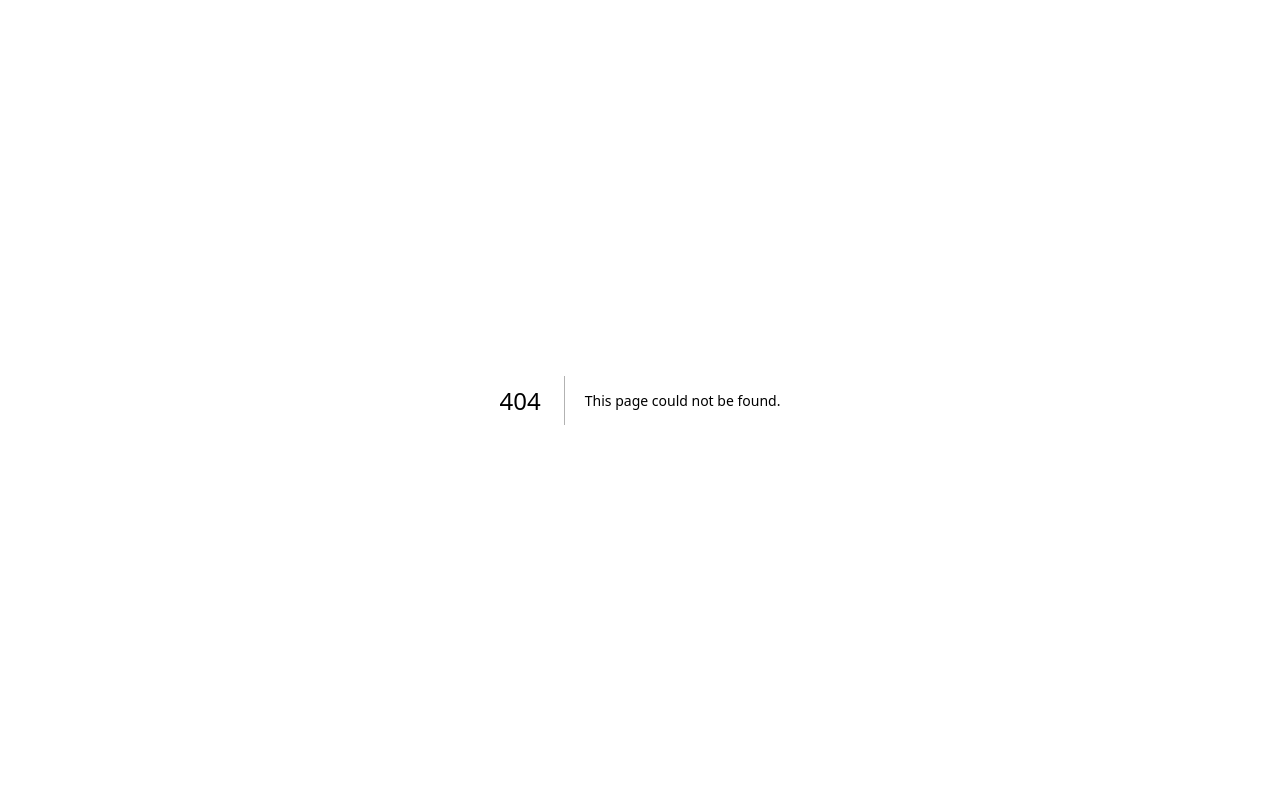
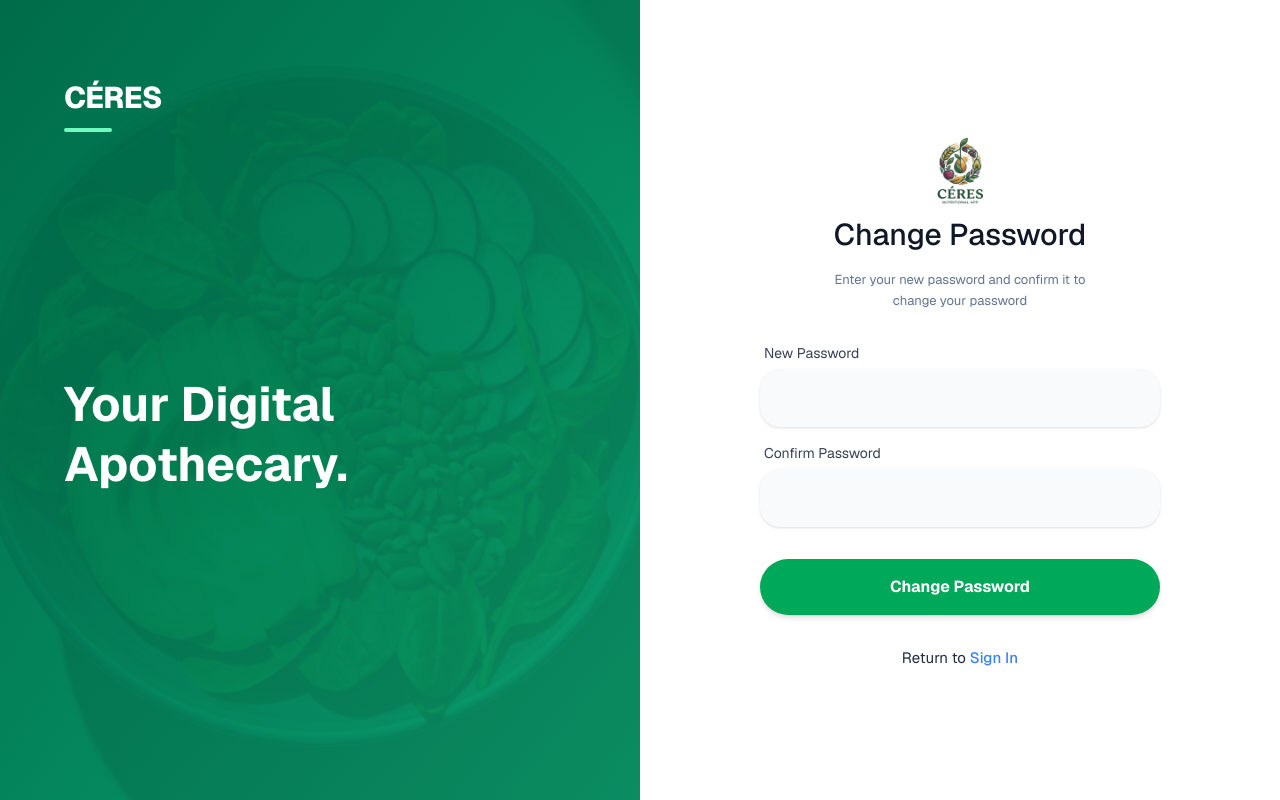
Before and after one commit to abbass19-dev/techtalks-ceres, a Next.js app: page /change-password in a window 1280 px wide. Before the commit this address had no page. Built offline with nearby package versions, Linux system fonts and the light colour scheme.

Commit message:
change password page implementation

```diff
--- /dev/null
+++ b/app/change-password/page.tsx
@@ -0,0 +1,94 @@
+"use client";
+import Link from "next/link";
+import Image from "next/image";
+import Leftside from "../components/leftside";
+import { useState } from "react";
+
+export default function ChangePasswordPage() {
+  const [password, setPassword] = useState("");
+  const [confirmPassword, setConfirmPassword] = useState("");
+  const [error, setError] = useState("");
+  const handleSubmit = (e: React.FormEvent<HTMLFormElement>) => {
+    e.preventDefault();
+    if (password !== confirmPassword) {
+      setError("Please make sure both passwords match.");
+      return;
+    }
+    console.log(password);
+  };
+  return (
+    <div className="min-h-screen w-full flex bg-white font-sans">
+      <Leftside />
+      <div className="w-full lg:w-1/2 flex items-center justify-center p-6 sm:p-12">
+        <div className="w-full max-w-[400px] flex flex-col items-center">
+          <Image src="/assets/logo.png" alt="Logo" width={150} height={150} />
+
+          <div className="text-center mb-8 w-full">
+            <h1 className="text-[30px] font-medium text-gray-900 mb-3">
+              Change Password
+            </h1>
+            <p className="text-[13px] text-slate-500 max-w-[280px] mx-auto leading-relaxed">
+              Enter your new password and confirm it to change your password
+            </p>
+          </div>
+
+          <form className="w-full space-y-4" onSubmit={handleSubmit}>
+            <div className="flex flex-col space-y-1.5 w-full">
+              <label htmlFor="password" className="text-sm text-gray-700 ml-1">
+                New Password
+              </label>
+              <input
+                id="password"
+                type="password"
+                required
+                className="w-full px-5 py-4 bg-gray-50 border border-transparent rounded-[20px] focus:outline-none focus:ring-2 focus:ring-[#00A859] focus:bg-white transition-all text-gray-800 placeholder:text-gray-400 shadow-sm"
+                value={password}
+                onChange={(e) => setPassword(e.target.value)}
+              />
+            </div>
+            <div className="flex flex-col space-y-1.5 w-full">
+              <label
+                htmlFor="confirm-password"
+                className="text-sm text-gray-700 ml-1"
+              >
+                Confirm Password
+              </label>
+              <input
+                id="confirm-password"
+                type="password"
+                required
+                className="w-full px-5 py-4 bg-gray-50 border border-transparent rounded-[20px] focus:outline-none focus:ring-2 focus:ring-[#00A859] focus:bg-white transition-all text-gray-800 placeholder:text-gray-400 shadow-sm"
+                value={confirmPassword}
+                onChange={(e) => setConfirmPassword(e.target.value)}
+              />
+              {error && (
+                <p className="text-red-500 text-sm bg-red-100 p-2 rounded-[15px] mt-3 text-center ">
+                  {error}
+                </p>
+              )}
+            </div>
+
+            <div className="pt-2 w-full">
+              <button
+                type="submit"
+                className="w-full py-4 mt-2 bg-[#00A859] hover:bg-[#00964D] text-white font-bold rounded-full shadow-md transition-all focus:outline-none focus:ring-2 focus:ring-offset-2 focus:ring-[#00A859] active:scale-[0.98]"
+              >
+                Change Password
+              </button>
+            </div>
+          </form>
+
+          <div className="mt-8 text-[15px] text-gray-800">
+            Return to{" "}
+            <Link
+              href="/login"
+              className="text-[#3b82f6] font-medium hover:underline"
+            >
+              Sign In
+            </Link>
+          </div>
+        </div>
+      </div>
+    </div>
+  );
+}
--- /dev/null
+++ b/app/components/leftside.tsx
@@ -0,0 +1,31 @@
+import Image from "next/image";
+
+export default function Leftside() {
+  return (
+    <div className="hidden lg:flex lg:w-1/2 relative bg-[#006c49] overflow-hidden">
+      <Image
+        src="/assets/Leftside.png"
+        alt="Healthy"
+        fill
+        priority
+        className="object-cover mix-blend-multiply opacity-80"
+      />
+      <div className="absolute inset-0 bg-gradient-to-br from-[#006c49]/90 to-[#10b981]/70" />
+
+      <div className="relative z-10 flex flex-col h-full p-12 lg:p-16 text-white">
+        <div className="mt-4">
+          <h1 className="text-3xl font-extrabold tracking-tight">CÉRES</h1>
+          <div className="h-1 w-12 bg-[#6ffbbe] mt-3 rounded-full"></div>
+        </div>
+        <div className="flex-1 flex items-center">
+          <h2 className="text-[3rem] leading-tight font-bold max-w-lg">
+            Your Digital
+            <br />
+            Apothecary.
+          </h2>
+        </div>
+
+      </div>
+    </div>
+  );
+}
```
Also changed, not shown: public/assets/Leftside.png (added), public/assets/logo.png (added).
